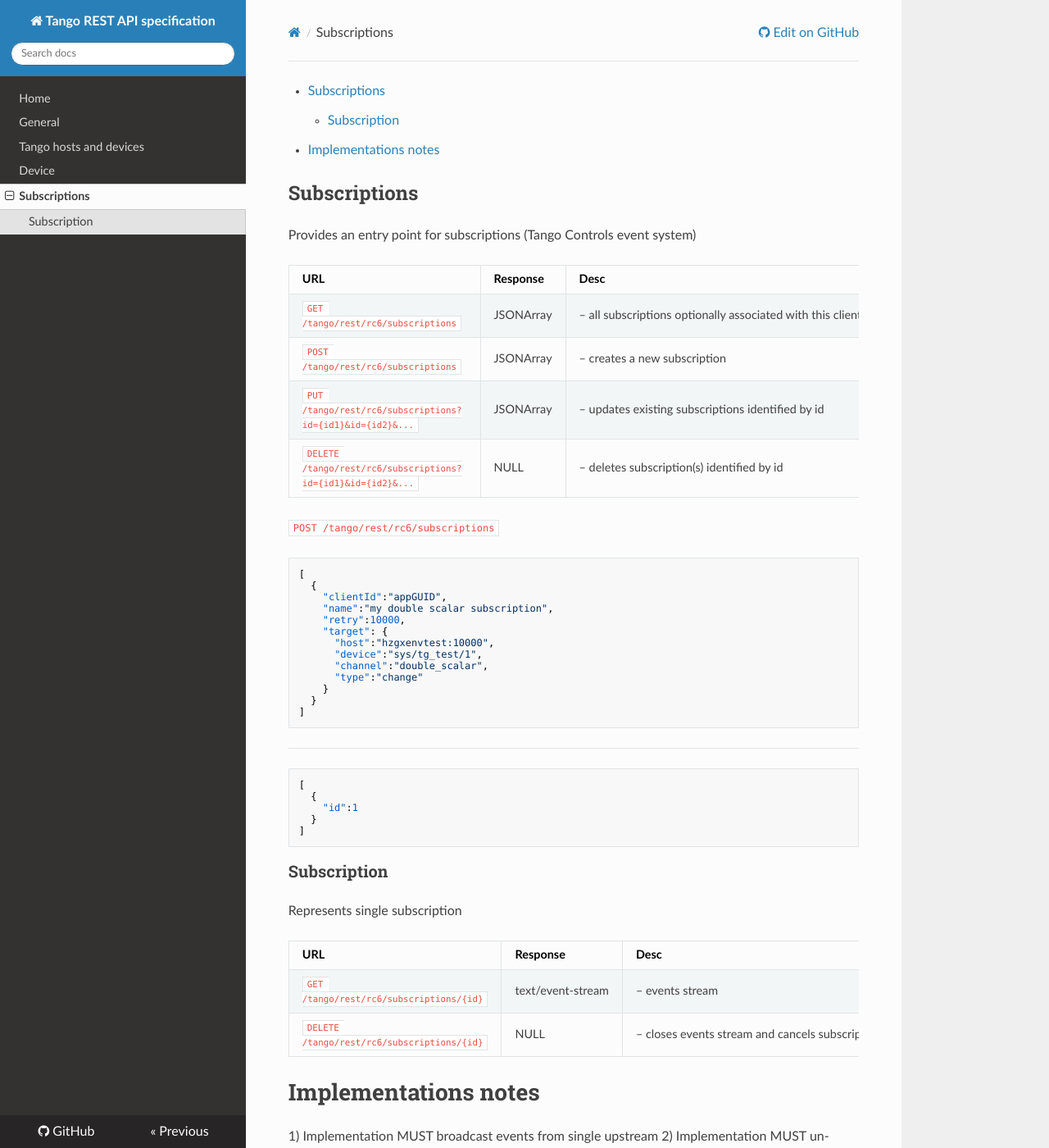
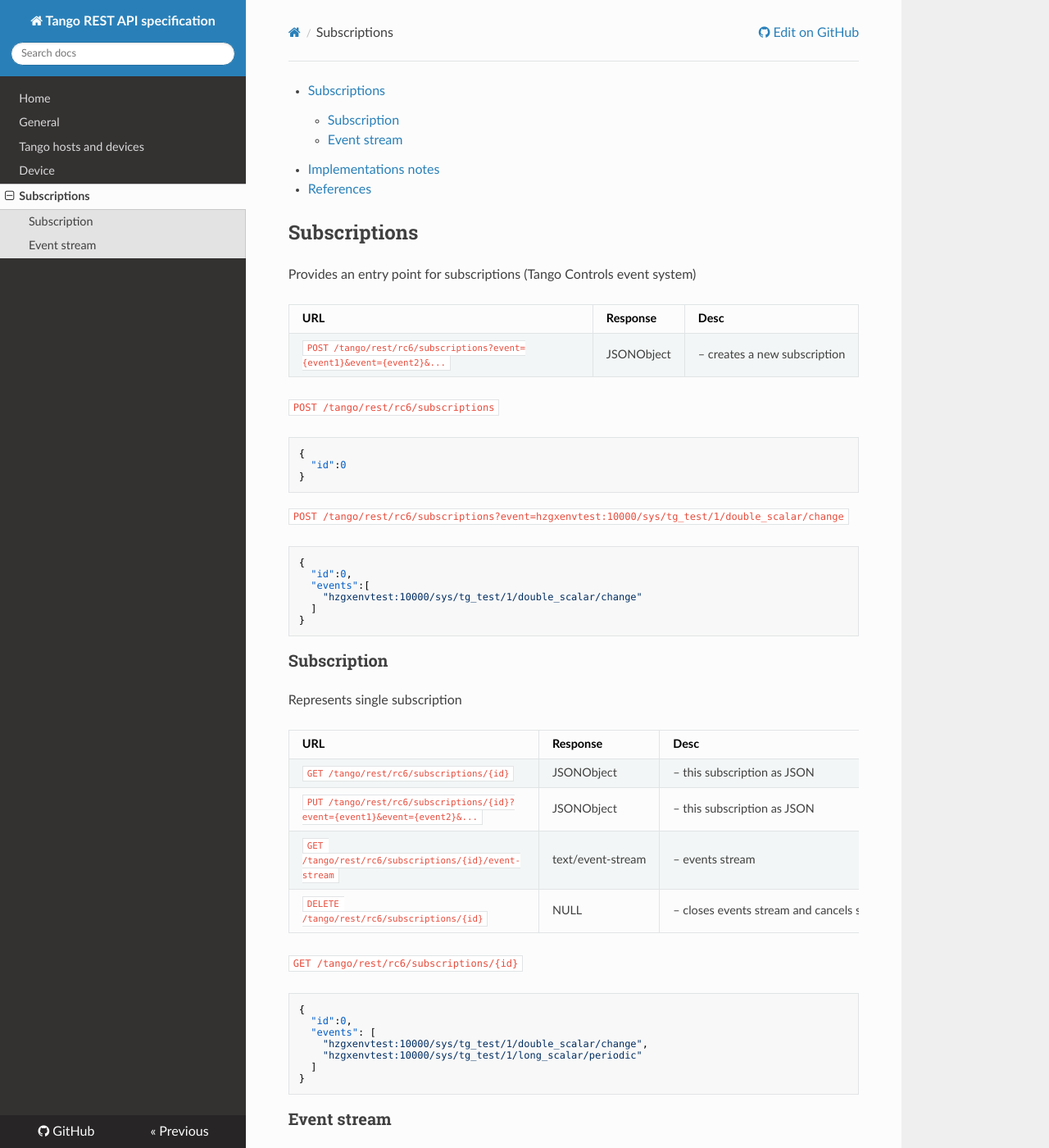
Before and after one commit to tango-controls/rest-api, an MkDocs documentation site: the page built from docs/subscriptions.md, in a window 1280 px wide and 1400 px high. Shown: the whole window at 82% size. Built offline with MkDocs 1.6.1, drawn with Linux system fonts in a browser that asks for light colours; nearby versions of some CDN libraries; old or Windows-style settings are respelled for this version of MkDocs; some of the changed text lies outside the part shown.

Commit message:
Progress: #13

````diff
--- a/docs/subscriptions.md
+++ b/docs/subscriptions.md
@@ -6,35 +6,26 @@ Provides an entry point for subscriptions (Tango Controls event system)
 
 | URL                                        | Response           | Desc
 |-----------------------------------------|------------|--------------------------
-|`GET /tango/rest/rc6/subscriptions`              | JSONArray  | – all subscriptions optionally associated with this client
-|`POST /tango/rest/rc6/subscriptions`             | JSONArray | – creates a new subscription
-|`PUT /tango/rest/rc6/subscriptions?id={id1}&id={id2}&...`             | JSONArray | – updates existing subscriptions identified by id
-|`DELETE /tango/rest/rc6/subscriptions?id={id1}&id={id2}&...`         | NULL  | – deletes subscription(s) identified by id
+|`POST /tango/rest/rc6/subscriptions?event={event1}&event={event2}&...`             | JSONObject | – creates a new subscription
 
 `POST /tango/rest/rc6/subscriptions`
+
+
 ```json
-[
-  {
-    "clientId":"appGUID",
-    "name":"my double scalar subscription",
-    "retry":10000,
-    "target": {
-      "host":"hzgxenvtest:10000",
-      "device":"sys/tg_test/1",
-      "channel":"double_scalar",
-      "type":"change"
-    }
-  }
-]
+{
+  "id":0
+}
 ```
 
----
+`POST /tango/rest/rc6/subscriptions?event=hzgxenvtest:10000/sys/tg_test/1/double_scalar/change`
+
 ```json
-[
-  {
-    "id":1
-  }
-]
+{
+  "id":0,
+  "events":[
+    "hzgxenvtest:10000/sys/tg_test/1/double_scalar/change"
+  ]
+}
 ```
 
 ### Subscription
@@ -43,11 +34,51 @@ Represents single subscription
 
 | URL                                        | Response           | Desc
 |-----------------------------------------|------------|--------------------------
-|`GET /tango/rest/rc6/subscriptions/{id}`              | text/event-stream  | – events stream
-|`DELETE /tango/rest/rc6/subscriptions/{id}`              | NULL  | – closes events stream and cancels subscription
+|`GET /tango/rest/rc6/subscriptions/{id}`              | JSONObject  | – this subscription as JSON
+|`PUT /tango/rest/rc6/subscriptions/{id}?event={event1}&event={event2}&...`  | JSONObject  | – this subscription as JSON
+|`GET /tango/rest/rc6/subscriptions/{id}/event-stream` | text/event-stream  | – events stream
+|`DELETE /tango/rest/rc6/subscriptions/{id}`           | NULL  | – closes events stream and cancels subscription
 
-# Implementations notes
 
-1) Implementation MUST broadcast events from single upstream
-2) Implementation MUST un-subscribe when there is no client for a particular target
-2) Implementation MAY separate subscriptions by client/app/user
+`GET /tango/rest/rc6/subscriptions/{id}`
+
+```json
+{
+  "id":0,
+  "events": [
+    "hzgxenvtest:10000/sys/tg_test/1/double_scalar/change",
+    "hzgxenvtest:10000/sys/tg_test/1/long_scalar/periodic"
+  ]
+}
+```
+
+### Event stream
+
+Implementation MUST multiplex all events into a single subscription stream:
+
+```
+id: <upstream event time>
+event: hzgxenvtest:10000/sys/tg_test/1/double_scalar/change
+data: <upstream event data as plain text e.g. 3.14>
+```
+
+In case of an error:
+
+```
+id: <upstream event time or server time when error has occured>
+event: error
+data: <event e.g. hzgxenvtest:10000/sys/tg_test/1/double_scalar/change>:<upstream error cause>
+```
+
+
+
+## Implementations notes
+
+1. Implementation MUST broadcast events from single upstream
+2. Implementation MUST un-subscribe when there is no client for a particular upstream
+3. Implementation MAY export reconnection timeout to the configuration
+4. Implementation MAY separate subscriptions by client/app/user
+
+## References
+
+[1] [Server sent events overview](https://www.w3schools.com/html/html5_serversentevents.asp)
````
